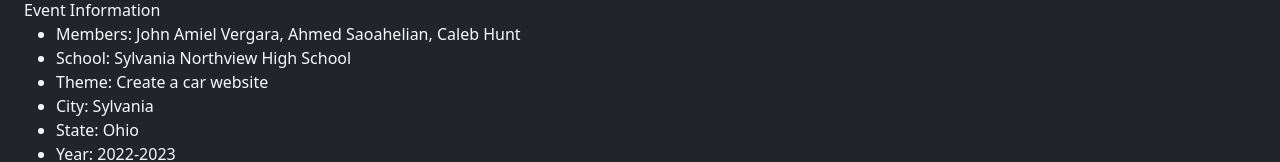
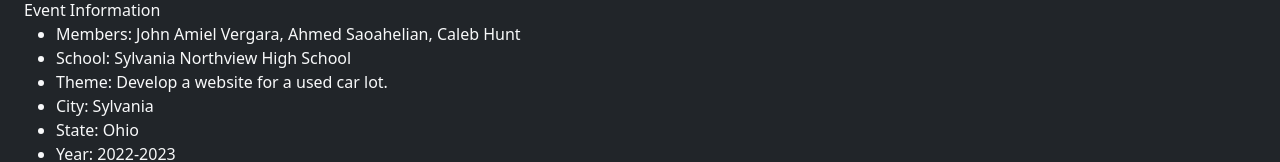
Before and after one commit to TheMrMallard/BPAWebsiteDesign, a plain HTML site: page Pages/about_us.html in a window 1280 px wide. Shown: the part 203-365 px from the top of the page. Drawn offline with nearby package versions, Linux system fonts and the light colour scheme.

Commit message:
Update about_us.html

```diff
--- a/Pages/about_us.html
+++ b/Pages/about_us.html
@@ -31,7 +31,7 @@
             <ul>
                 <li>Members: John Amiel Vergara, Ahmed Saoahelian, Caleb Hunt</li>
                 <li>School: Sylvania Northview High School</li>
-                <li>Theme: Create a car website</li>
+                <li>Theme: Develop a website for a used car lot.</li>
                 <li>City: Sylvania</li>
                 <li>State: Ohio</li>
                 <li>Year: 2022-2023</li>
```
